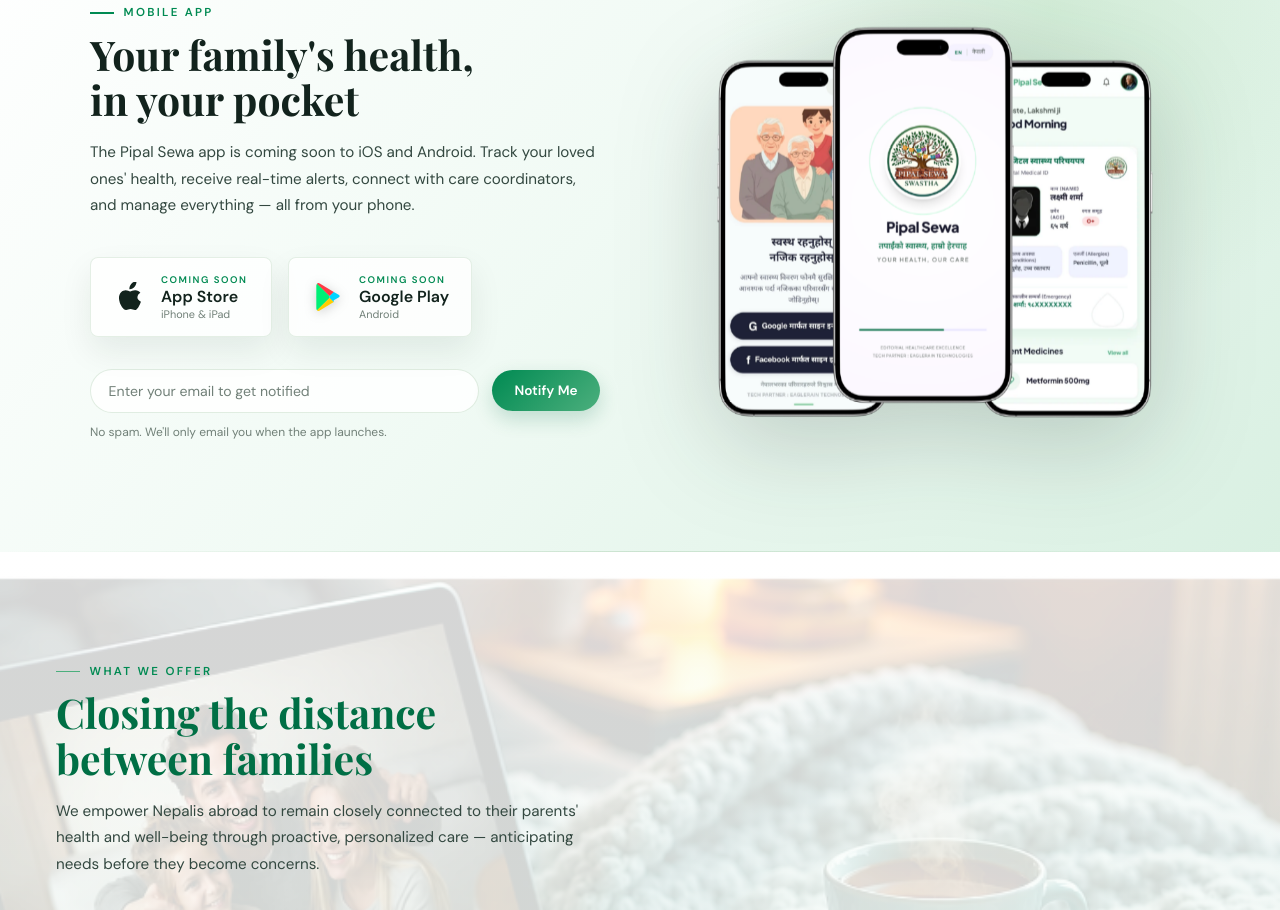
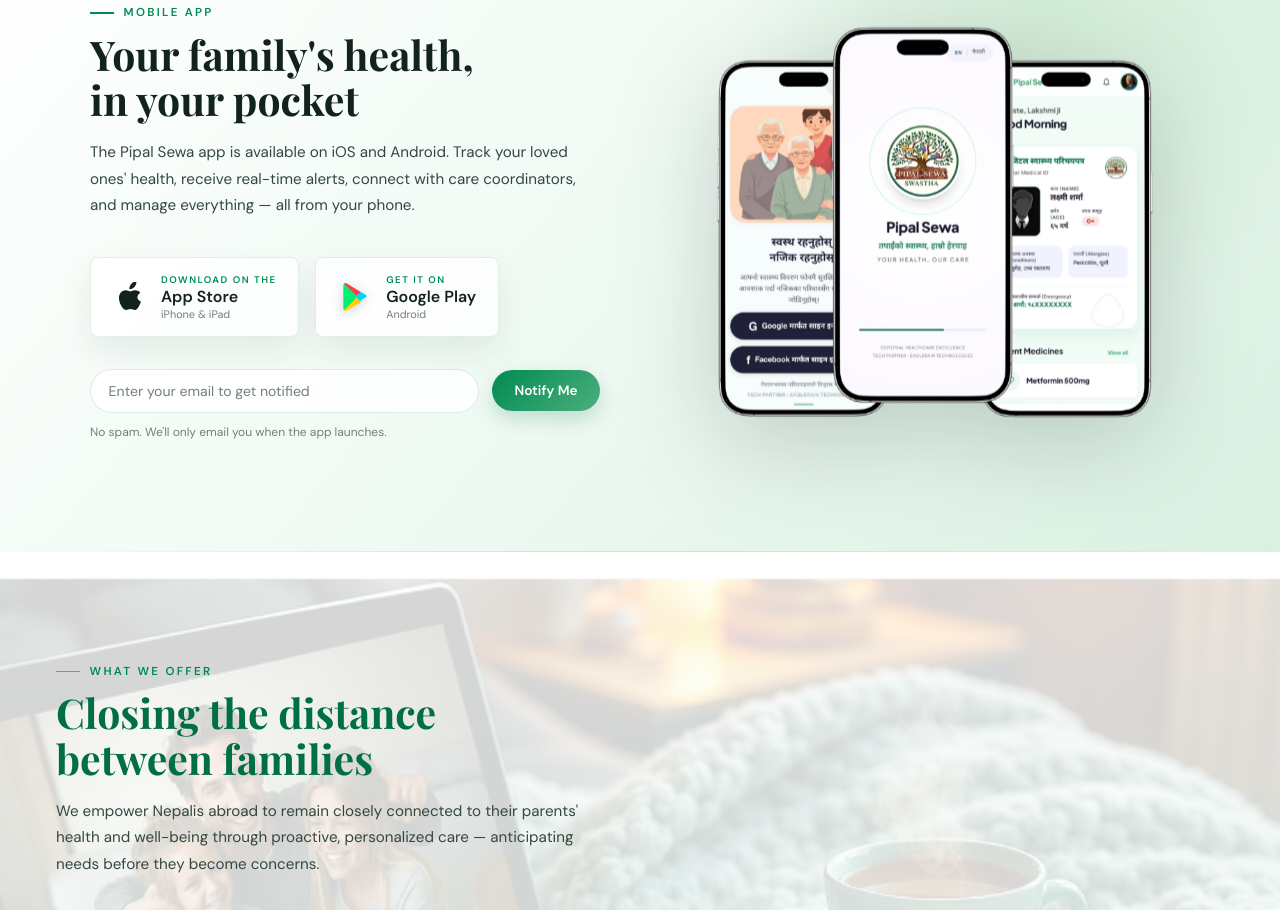
Before and after one commit to GenosisInc/Pipal-Sewa-Static, a plain HTML site: page index.html in a window 1280 px wide. Shown: the part 1120-2030 px from the top of the page. Drawn offline with nearby package versions, Linux system fonts and the light colour scheme; a web font is replaced by a local one.

Commit message:
Updated mobile app section

```diff
--- a/index.html
+++ b/index.html
@@ -87,21 +87,21 @@
     <div class="reveal">
       <p class="sec-label">Mobile App</p>
       <h2 class="sec-title">Your family's health,<br/>in your pocket</h2>
-      <p class="sec-body">The Pipal Sewa app is coming soon to iOS and Android. Track your loved ones' health, receive real-time alerts, connect with care coordinators, and manage everything — all from your phone.</p>
+      <p class="sec-body">The Pipal Sewa app is available on iOS and Android. Track your loved ones' health, receive real-time alerts, connect with care coordinators, and manage everything — all from your phone.</p>
       <div class="store-btns">
-        <a href="#" class="store-btn app-badge app-badge--apple" aria-label="Pipal Sewa coming soon on the App Store" onclick="return false;">
+        <a href="https://apps.apple.com/us/app/pipal-sewa/id6776566804" class="store-btn app-badge app-badge--apple" aria-label="Download Pipal Sewa on the App Store" target="_blank" rel="noopener noreferrer">
           <div class="store-btn-icon" aria-hidden="true">
             <svg viewBox="0 0 384 512" role="img">
               <path fill="currentColor" d="M318.7 268.7c-.2-36.7 16.4-64.4 50-84.8-18.8-26.9-47.2-41.7-84.7-44.6-35.5-2.8-74.3 20.7-88.5 20.7-15 0-49.4-19.7-76.4-19.7C63.3 141.2 4 184.8 4 273.5q0 39.3 14.4 81.2c12.8 36.7 59 126.7 107.2 125.2 25.2-.6 43-17.9 75.8-17.9 31.8 0 48.3 17.9 76.4 17.5 41.2-.8 80-86.8 100.8-143.6-35.8-16.7-59.6-51.1-59.9-67.2zM270.4 82.5c21.2-25.5 35.5-60.8 31.6-96.5-30.8 1.4-67.5 21.2-89.6 46.8-18.5 21-34.5 56.6-30 91.5 34.6 2.6 66.8-16.3 88-41.8z"/>
             </svg>
           </div>
           <div class="store-btn-text">
-            <span class="store-btn-soon">Coming Soon</span>
+            <span class="store-btn-soon">Download on the</span>
             <span class="store-btn-name">App Store</span>
             <span class="store-btn-sub">iPhone &amp; iPad</span>
           </div>
         </a>
-        <a href="#" class="store-btn app-badge app-badge--google" aria-label="Pipal Sewa coming soon on Google Play" onclick="return false;">
+        <a href="https://play.google.com/store/apps/details?id=com.pipalsewa2.app" class="store-btn app-badge app-badge--google" aria-label="Download Pipal Sewa on Google Play" target="_blank" rel="noopener noreferrer">
           <div class="store-btn-icon" aria-hidden="true">
             <svg viewBox="0 0 512 512" role="img">
               <path fill="#00F076" d="M68.1 29.6c-7.7 8.4-12.1 21.2-12.1 38.1v376.6c0 16.9 4.4 29.7 12.1 38.1l2.6 2.5L282.1 273.5v-35L70.7 27.1z"/>
@@ -111,7 +111,7 @@
             </svg>
           </div>
           <div class="store-btn-text">
-            <span class="store-btn-soon">Coming Soon</span>
+            <span class="store-btn-soon">GET IT ON</span>
             <span class="store-btn-name">Google Play</span>
             <span class="store-btn-sub">Android</span>
           </div>
```
